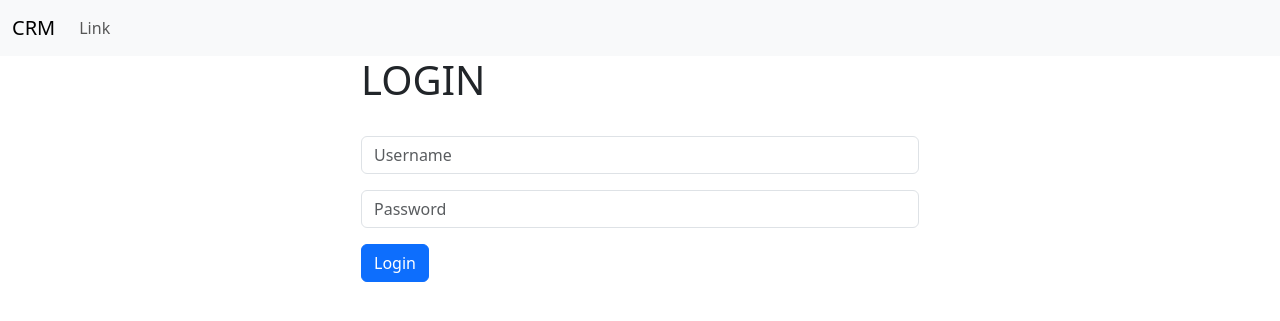
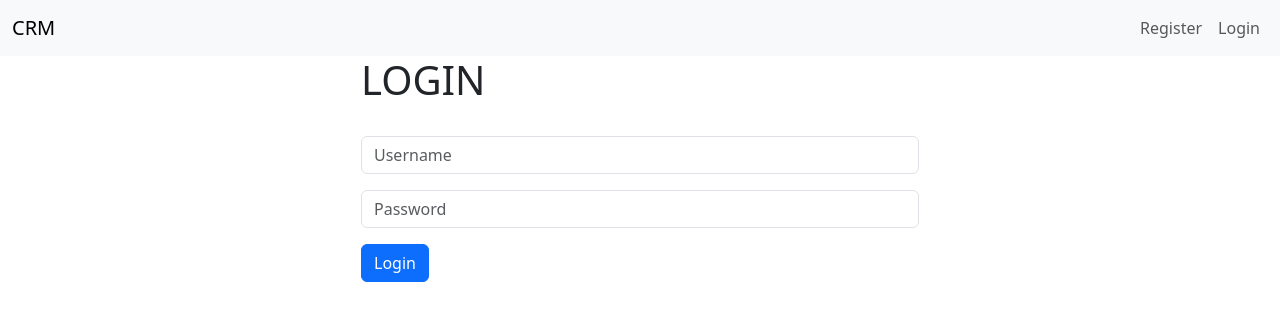
Before and after one commit to Aravindkbarath/DJANGO_CRM, a Django app: page / in a window 1280 px wide. Shown: the top 321 px of the page. Run offline with Django 4.2, Linux system fonts and the light colour scheme.

Commit message:
registration

```diff
--- a/crm/crm_app/templates/base.html
+++ b/crm/crm_app/templates/base.html
@@ -9,6 +9,14 @@
   <body>
     {% include 'navbar.html' %}
     <div class="container">
+      {% if messages %}
+        {% for message in messages %}
+        <div class="alert alert-warning alert-dismissible fade show" role="alert">
+          {{ message }}
+          <button type="button" class="btn-close" data-bs-dismiss="alert" aria-label="Close"></button>
+        </div>
+        {% endfor %}
+      {% endif %}
         {% block content %}
         {% endblock %}
     </div>
--- a/crm/crm_app/templates/home.html
+++ b/crm/crm_app/templates/home.html
@@ -7,13 +7,13 @@
     {% else %}
         <h1>LOGIN</h1>
         </br>
-        <form method="post" action="{% url 'home' %}">
+        <form method="POST" action="{% url 'home' %}">
             {% csrf_token %}
             <div class="mb-3">
-            <input type="text" class="form-control" id="username" placeholder="Username" required>
+            <input type="text" class="form-control" name="username" placeholder="Username" required>
             </div>
             <div class="mb-3">
-            <input type="password" class="form-control" id="password" placeholder="Password" required>
+            <input type="password" class="form-control" name="password" placeholder="Password" required>
             </div>
             <button type="submit" class="btn btn-primary">Login</button>
         </form>
--- a/crm/crm_app/templates/navbar.html
+++ b/crm/crm_app/templates/navbar.html
@@ -4,11 +4,20 @@
         <button class="navbar-toggler" type="button" data-bs-toggle="collapse" data-bs-target="#navbarSupportedContent" aria-controls="navbarSupportedContent" aria-expanded="false" aria-label="Toggle navigation">
             <span class="navbar-toggler-icon"></span>
         </button>
-        <div class="collapse navbar-collapse" id="navbarSupportedContent">
-            <ul class="navbar-nav me-auto mb-2 mb-lg-0">
-                <li class="nav-item">
-                    <a class="nav-link" href="#">Link</a>
-                </li>
+        <div class="collapse navbar-collapse" id="navbar">
+            <ul class="navbar-nav ms-auto mb-2 mb-lg-0">
+                {% if user.is_authenticated %}
+                    <li class="nav-item">
+                        <a class="nav-link" href="{% url 'logout' %}">Logout</a>
+                    </li>
+                {% else %}
+                    <li class="nav-item">
+                        <a class="nav-link" href="{% url 'register' %}">Register</a>
+                    </li>
+                    <li class="nav-item">
+                        <a class="nav-link" href="{% url 'home' %}">Login</a>
+                    </li>
+                {% endif %}
             </ul>
         </div>
     </div>
--- /dev/null
+++ b/crm/crm_app/templates/register.html
@@ -0,0 +1,5 @@
+{% extends 'base.html' %}
+
+{%block content %}
+
+{% endblock %}
--- a/crm/crm_app/urls.py
+++ b/crm/crm_app/urls.py
@@ -4,5 +4,6 @@ from . import views
 urlpatterns = [
     path('',views.home,name='home'),
     # path('login/',views.login_user,name='login'),
-    # path('logout/',views.logout_user,name='logout'),
+    path('logout/',views.logout_user,name='logout'),
+    path('regsiter/',views.register_user,name='register'),
 ]
--- a/crm/crm_app/views.py
+++ b/crm/crm_app/views.py
@@ -1,11 +1,29 @@
-from django.shortcuts import render
+from django.shortcuts import render,redirect
 from django.contrib.auth import authenticate, login, logout
 from django.contrib import messages
 
 
 # Create your views here.
 def home(request):
-    return render(request,'home.html',{})
+    if request.method == 'POST':
+        username = request.POST.get('username')
+        password = request.POST.get('password')
+        user = authenticate(request,username=username,password=password)
+        if user is not None:
+            login(request,user)
+            messages.success(request,"You have been successfully Logged in")
+            return redirect('home')
+        else:
+            messages.success(request,"An error occured please try again...")
+            return redirect('home')
+    else:
+        return render(request,'home.html',{})
+
 
 def logout_user(request):
-    return render(request,'home.html',{})
+    logout(request)
+    messages.success(request,"You have been logged out.")
+    return redirect('home')
+
+def register_user(request):
+    return render(request,'register.html')
```
Also changed, not shown: crm/crm_app/forms.py (added, +30 -0 lines).
